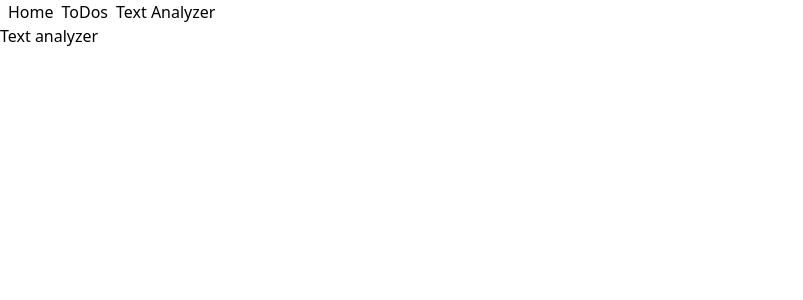
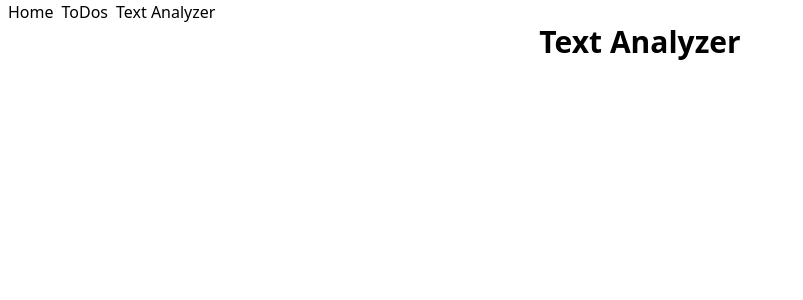
Before and after one commit to ASproson/react-challenges, a React (Create React App) app: page /textanalyzer in a window 1280 px wide. Shown: the top 300 px of the page, without its empty margins (0-803 px from the left). Built offline with nearby package versions, Linux system fonts and the light colour scheme.

Commit message:
Calls reusabl title component, renders header

```diff
--- a/src/components/textAnalyzer/textAnalyzer.tsx
+++ b/src/components/textAnalyzer/textAnalyzer.tsx
@@ -1,3 +1,9 @@
+import { Title } from '../Title';
+
 export const TextAnalyzer = () => {
-  return <div>Text analyzer</div>;
+  return (
+    <>
+      <Title titleText="Text Analyzer" />
+    </>
+  );
 };
```
